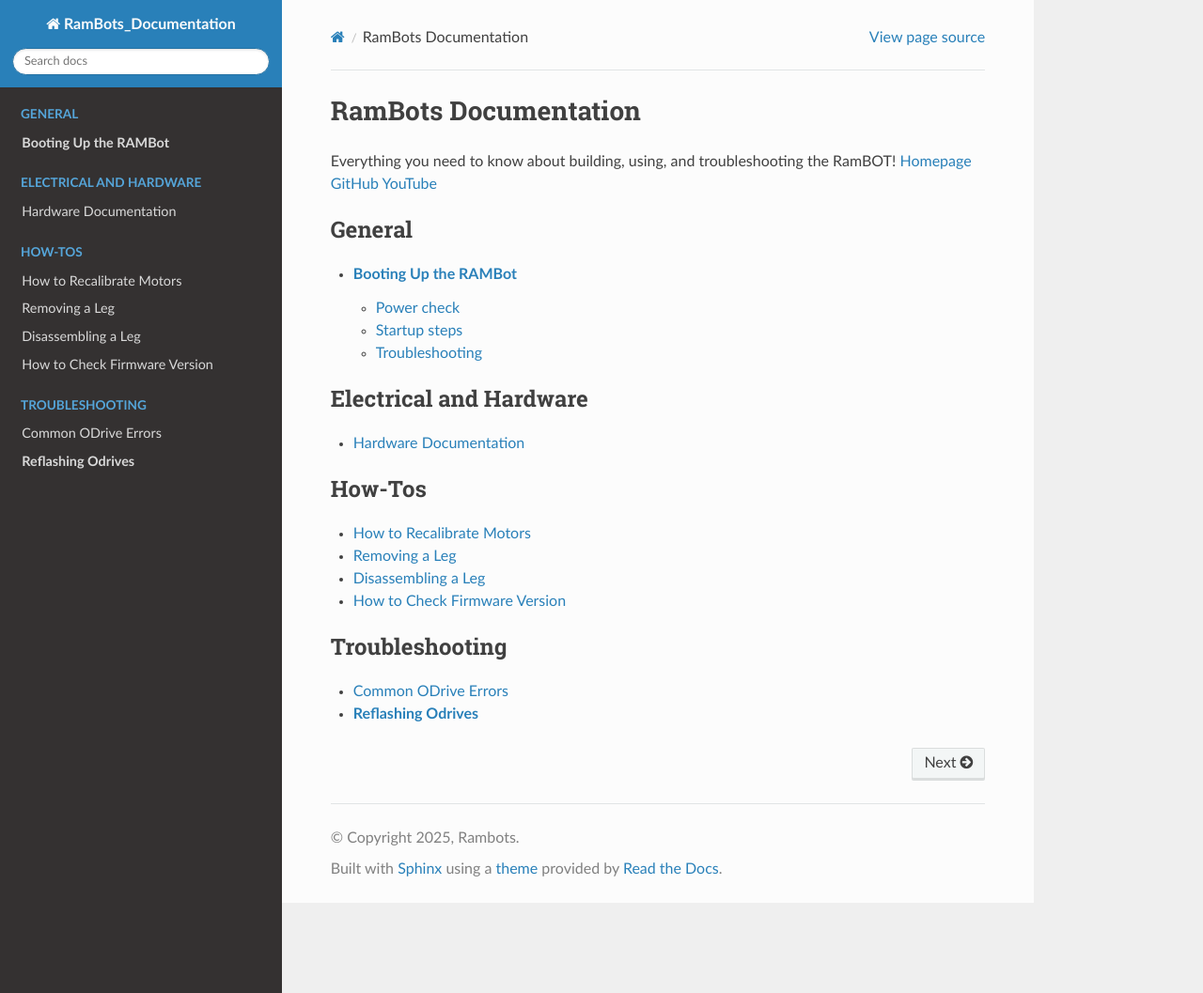
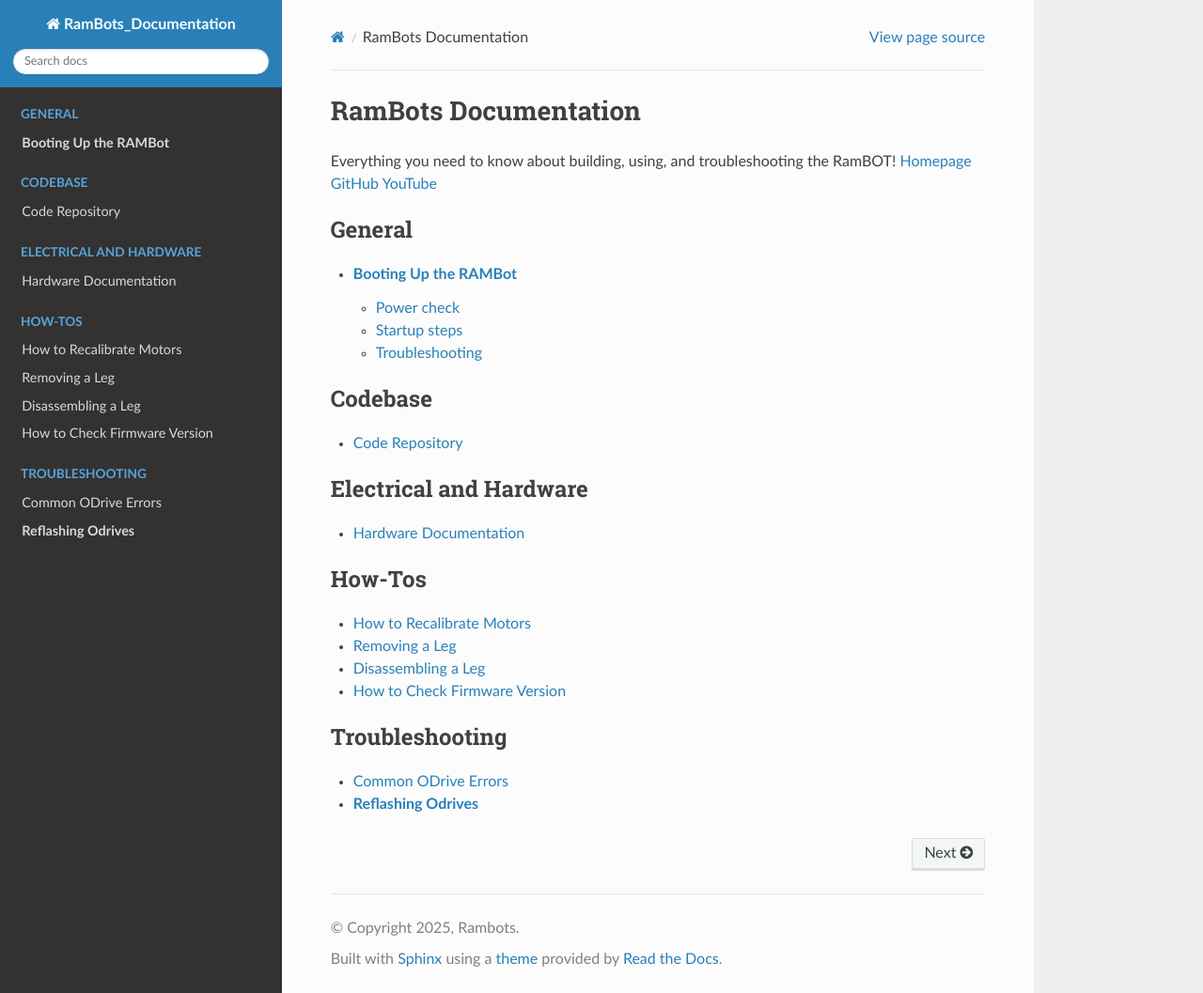
Before and after one commit to RAMBotsCSU/RamBots-Documentation, a Sphinx documentation site: the page built from source/index.rst, in a window 1280 px wide and 1057 px high. Shown: the whole window at 94% size. Built offline with Sphinx 7.4.7 and the Read the Docs theme 3.1.0, drawn with Linux system fonts in a browser that asks for light colours.

Commit message:
added file codebase

```diff
--- /dev/null
+++ b/source/codebase.rst
@@ -0,0 +1,2 @@
+Code Repository
+================
--- a/source/index.rst
+++ b/source/index.rst
@@ -21,6 +21,7 @@
    :maxdepth: 1
    :caption: Codebase
 
+   codebase
 
 
 .. toctree::
```
